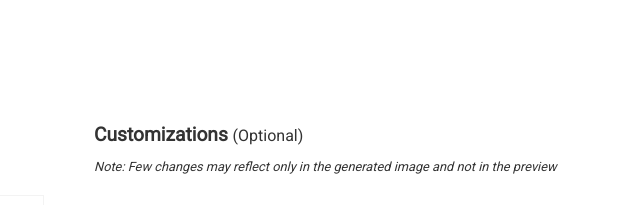
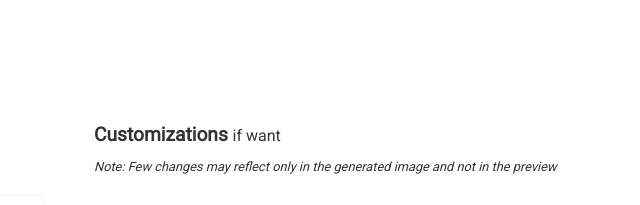
Before and after one commit to Anishkul16/converter, a website with bundled scripts: page index.html in a window 1280 px wide. Shown: the top 205 px of the page, 474-1114 px from the left. Built offline with nearby package versions, Linux system fonts and the light colour scheme; no server answers; a web font is replaced by a local one.

Commit message:
Update index.html

```diff
--- a/index.html
+++ b/index.html
@@ -18,6 +18,7 @@
     </script>
 
     <!-- Mobile Specific Metas -->
+
     <meta name="viewport" content="width=device-width, initial-scale=1.0" />
 
     <!-- Basic -->
@@ -157,7 +158,7 @@
             <div class="customization-col">
               <!-- Handwriting Font -->
               <div style="padding: 5px 0px 5px 0px;">
-                <b>Customizations</b> <small>(Optional)</small>
+                <b>Customizations</b> <small>if want</small>
                 <p style="font-size: 0.8rem;">
                   <em
                     >Note: Few changes may reflect only in the generated image
```
